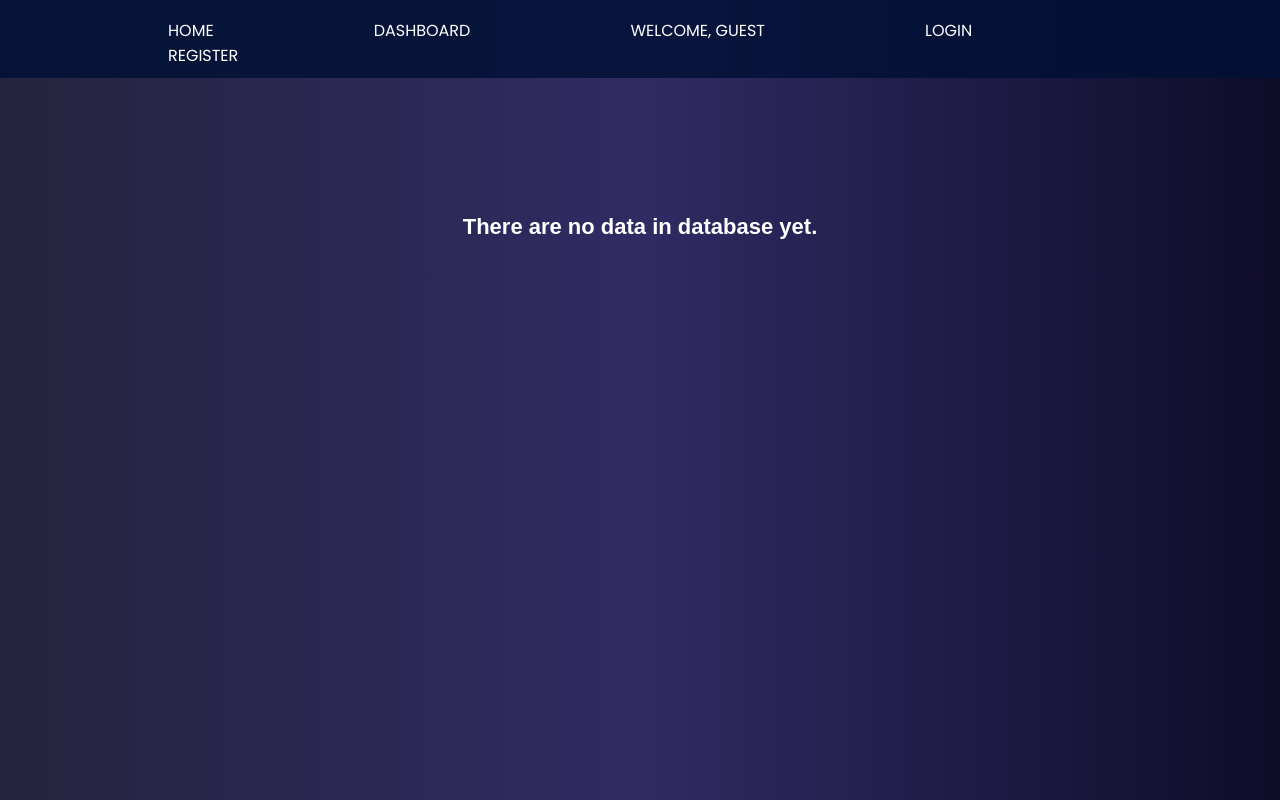
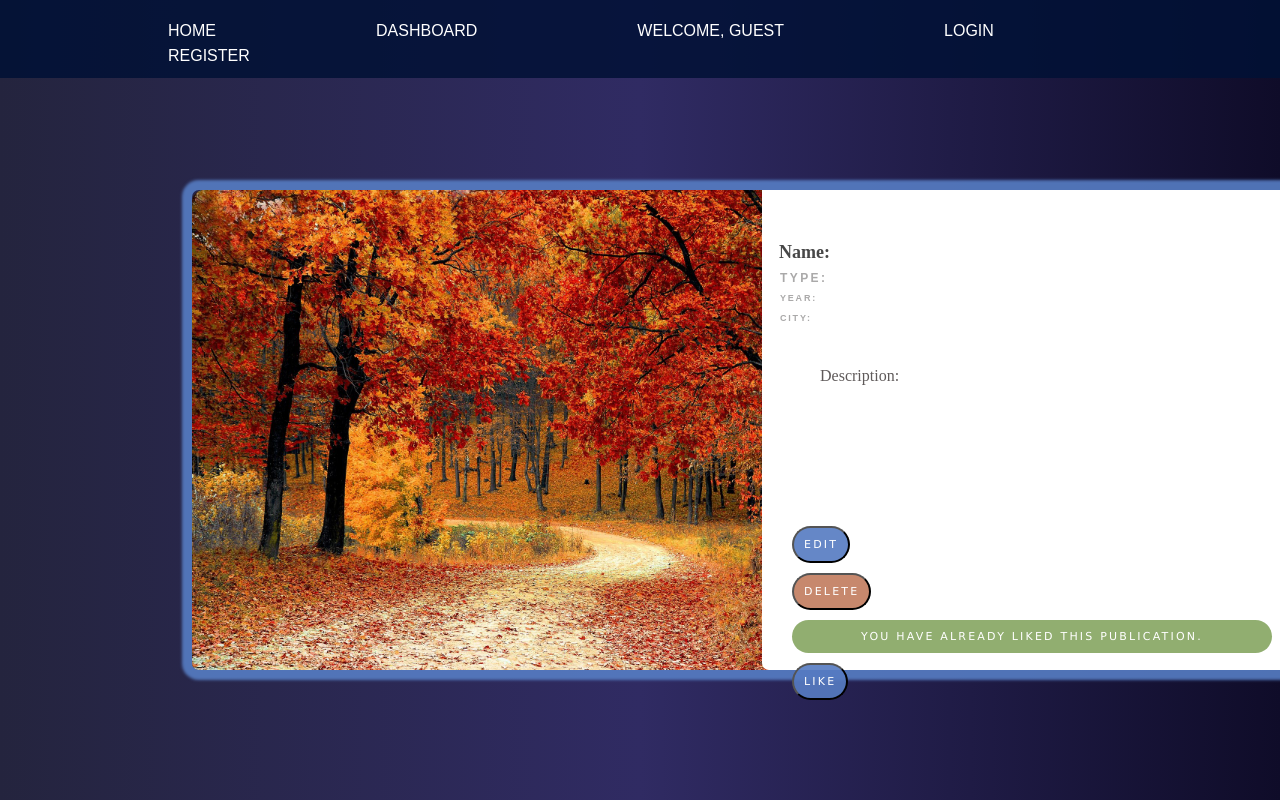
Before and after one commit to RumenKaraivanov/react-project, a React (Create React App) app: page / in a window 1280 px wide. Built offline with nearby package versions, Linux system fonts and the light colour scheme.

Commit message:
Added details page

```diff
--- a/src/App.js
+++ b/src/App.js
@@ -5,12 +5,13 @@ import Register from './components/Register/Register';
 import Create from './components/Create/Create';
 import Edit from './components/Edit/Edit';
 import Catalog from './components/Catalog/Catalog';
+import Details from './components/Details/Details';
 
 function App() {
   return (
     <>
       <Navbar />
-      <Catalog />
+      <Details />
     </>
 
   );
--- /dev/null
+++ b/src/components/Details/Details.css
@@ -0,0 +1,145 @@
+.container {
+    height: 480px;
+    width: 1100px;
+    margin: 70px auto;
+    border-radius: 7px 7px 7px 7px;
+    box-shadow: 0px 0px 3px 10px rgba(86, 124, 194, 0.911);
+}
+
+.car-img {
+    float: left;
+    height: 100%;
+    width: 570px;
+}
+
+.car-img img {
+    border-radius: 12px 0 0 7px;
+    height: 100%;
+}
+
+.car-info {
+    float: left;
+    height: 480px;
+    width: 530px;
+    border-radius: 0 7px 10px 7px;
+    background-color: #ffffff;
+}
+
+.car-text {
+    height: 200px;
+    width: 227px;
+}
+
+.car-text h1 {
+    margin: 0 0 0 17px;
+    padding-top: 52px;
+    font-size: 18px;
+    color: #474747;
+}
+
+.car-text h1,
+.car-btn p {
+    font-family: 'Bentham', serif;
+}
+
+.car-text h2 {
+    margin: 8px 0 47px 18px;
+    font-size: 12px;
+    font-family: 'Raleway', sans-serif;
+    text-transform: uppercase;
+    color: #aaa9a9;
+    letter-spacing: 0.2em;
+    margin-bottom: 0;
+}
+
+.car-text h4 {
+    margin: 8px 0 10px 18px;
+    font-size: 9px;
+    font-family: 'Raleway', sans-serif;
+    text-transform: uppercase;
+    color: #aaa9a9;
+    letter-spacing: 0.2em;
+}
+
+.car-text h5 {
+    margin: 8px 0 10px 18px;
+    font-size: 9px;
+    color: #474747;
+    font-family: 'Bentham', serif;
+}
+
+.car-text>p {
+    height: auto;
+    margin: 40px 0 0 58px;
+    width: 100%;
+    font-family: 'Playfair Display', serif;
+    color: #5f5a5a;
+    line-height: 1.6em;
+    margin-bottom: auto;
+    font-size: 16px;
+    font-weight: lighter;
+    overflow: hidden;
+}
+
+.car-btn {
+    text-align: center;
+    margin-top: 8.5em;
+    position: relative;
+}
+
+span {
+    display: inline-block;
+    height: 20px;
+    font-family: 'Suranna', serif;
+    font-size: 14px;
+}
+
+.car-btn button,
+.car-btn p {
+    height: auto;
+    width: auto;
+    align-items: center;
+    padding: 10px;
+    border-radius: 60px;
+    justify-content: space-around;
+    font-family: 'Lucida Sans', 'Lucida Sans Regular', 'Lucida Grande', 'Lucida Sans Unicode', Geneva, Verdana, sans-serif;
+    font-size: 11px;
+    font-weight: 200;
+    text-transform: uppercase;
+    letter-spacing: 0.2em;
+    color: white;
+    display: block;
+    margin-left: 30px;
+    margin-right: 20px;
+    margin-bottom: 10px;
+    cursor: pointer;
+}
+
+.edit {
+    background-color: rgba(86, 124, 194, 0.911);
+}
+
+.edit:hover {
+    background-color: rgba(65, 92, 143, 0.911);
+}
+
+.like-model {
+    background-color: rgba(86, 124, 194, 0.911);
+}
+
+.like-model:hover {
+    background-color: rgba(65, 92, 143, 0.911);
+}
+
+.remove {
+    background-color: rgb(199, 136, 109);
+}
+
+.remove:hover {
+    background-color: rgb(177, 119, 95);
+}
+
+.already-liked {
+    background-color: rgba(135, 167, 98, 0.911);
+    text-align: center;
+}
--- /dev/null
+++ b/src/components/Details/Details.js
@@ -0,0 +1,40 @@
+import React from "react";
+import './Details.css';
+import loginImg from '../../assets/loginImg.jpg';
+
+const Details = () => {
+    return (
+        <section id="deatils-page">
+            <div className="container">
+                <div className="car-img">
+                    <img src={loginImg} />
+                </div>
+                <div className="car-info">
+                    <div className="car-text">
+                        <div className="car-text">
+                            <h1>Name: </h1>
+                            <h2>Type: </h2>
+                            <h4>Year: </h4>
+                            <h4>City: </h4>
+                            <p>Description: </p>
+
+                        </div>
+                    </div>
+
+
+                    <div className="car-btn">
+
+                        <button href="/edit/{{house._id}}" className="edit">Edit</button>
+                        <button href="/edit/{{house._id}}/delete" className="remove">Delete</button>
+
+                        <p className="already-liked">You have already Liked this publication.</p>
+
+                        <button href="like-model" className="like-model">Like</button>
+                    </div>
+                </div>
+            </div>
+        </section>
+    );
+};
+
+export default Details;
--- a/src/components/navigation/Navbar.css
+++ b/src/components/navigation/Navbar.css
@@ -1,4 +1,4 @@
-nav{
+nav {
     background: rgba(0, 17, 54, 0.85);
     font-size: 1rem;
     align-items: center;
@@ -20,12 +20,14 @@ nav ul {
 nav h1 {
     color: white;
 }
+
 nav ul li {
     display: inline-block;
     margin: 0 4.5em;
 }
 
 nav a {
+    font-family: 'Barlow', sans-serif;
     text-decoration: none;
     border-radius: 50%;
     padding: 0.5em;
@@ -36,5 +38,5 @@ nav a {
 nav a:hover,
 footer a:hover {
     font-weight: normal;
-    background-color: rgba(129, 115, 115, 0.466);
+    background-color: rgba(145, 219, 227, 0.899);
 }
```
